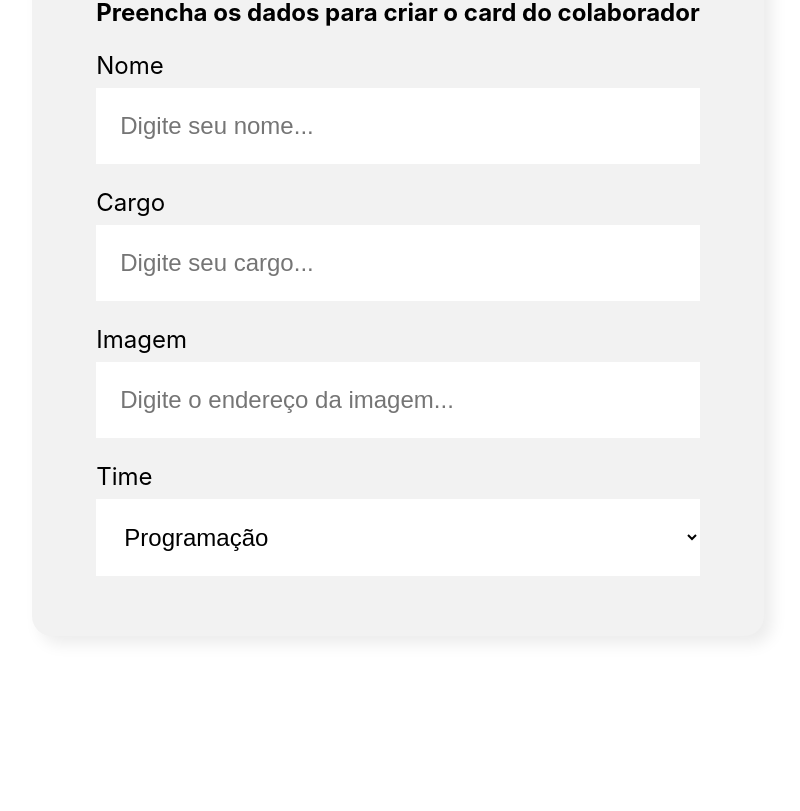
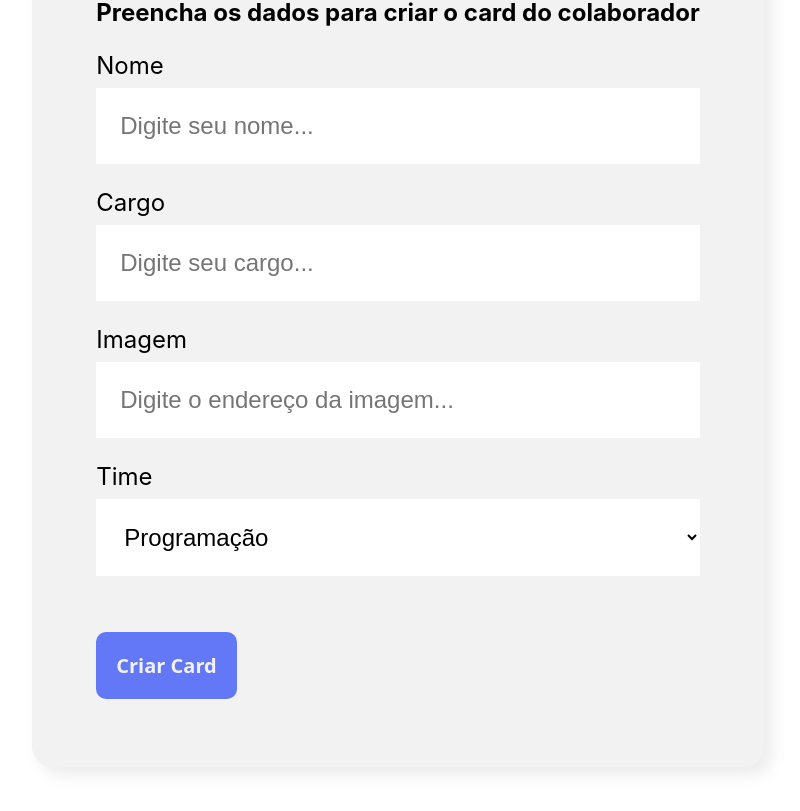
Before and after one commit to lucasnunes146/React, a React (Create React App) app in the folder organo/: page / in a window 1280 px wide. Shown: the part 636-1447 px from the top of the page, without its empty margins (242-1042 px from the left). Before the commit the page ends 1352 px from the top, so only its background shows below. Built offline with nearby package versions, Linux system fonts and the light colour scheme; the HTML template or start-up script is replaced by a standard one.

Commit message:
alteração na forma de preenchimento do input

```diff
--- a/organo/src/App.js
+++ b/organo/src/App.js
@@ -1,12 +1,20 @@
+import { useState } from 'react';
 import Banner from './componentes/Banner';
 import Formulario from './componentes/Formulario';
 
 
 function App() {
+
+  const [colaboradores, setColaboradores] = useState([])
+
+  const aoNovoColaboradorAdicionado = (colaborador) => {
+    console.log(colaborador)
+  }
+
   return (
     <div className="App">
       <Banner />
-      <Formulario />
+      <Formulario aoColaboradorCadastrado={aoNovoColaboradorAdicionado(colaboradores)}/>
     </div>
   );
 }
--- /dev/null
+++ b/organo/src/componentes/Botao/Botao.css
@@ -0,0 +1,15 @@
+.botao {
+    background-color: #6278F7;
+    border-radius: 10px;
+    font-weight: 700;
+    font-size: 18px;
+    padding: 32px;
+    border: none;
+    cursor: pointer;
+    color: #FFF;
+    margin: 32px 0;
+}
+
+.botao:hover {
+    color: #95FFD4;
+}
--- /dev/null
+++ b/organo/src/componentes/Botao/index.js
@@ -0,0 +1,15 @@
+import './Botao.css'
+
+
+
+const Botao = (props) => {
+    return (
+        <button className='botao'>
+            {props.texto}
+        </button>
+    )
+}
+
+
+
+export default Botao
--- a/organo/src/componentes/CampoTexto/index.js
+++ b/organo/src/componentes/CampoTexto/index.js
@@ -3,12 +3,17 @@
 // outra forma de declarar uma função
 
 const CampoTexto = (props) => {
+
+    const aoDigitado = (evento) => {
+        props.aoAlterado(evento.target.value)
+    }
+
     return (
         <div className="campo-texto">
             <label>
                 {props.label}
             </label>
-            <input placeholder={props.placeholder}/>
+            <input value={props.valor} onChange={aoDigitado} required={props.obrigatorio} placeholder={props.placeholder}/>
         </div>
     )
 }
--- a/organo/src/componentes/Formulario/index.js
+++ b/organo/src/componentes/Formulario/index.js
@@ -1,6 +1,8 @@
 import './Formulario.css'
 import CampoTexto from '../CampoTexto'
 import ListaSuspensa from '../ListaSuspensa'
+import Botao from '../Botao'
+import { useState } from 'react'
 
 const Formulario = () => {
 
@@ -14,14 +16,48 @@
         'Inovação e Gestão',
     ]
 
+    const [nome, setNome] = useState('')
+    const [cargo, setCargo] = useState('')
+    const [imagem, setImagem] = useState('')
+    const [time, setTime] = useState('')
+
+    const aoSalvar = (evento) => {
+        evento.preventDefault()
+        console.log('Form foi submetido =>', nome, cargo, imagem, time)
+    }
+
     return (
         <section className="formulario">
-            <form>
+            <form onSubmit={aoSalvar}>
                 <h2>Preencha os dados para criar o card do colaborador</h2>
-                <CampoTexto label="Nome" placeholder="Digite seu nome..."/>
-                <CampoTexto label="Cargo" placeholder="Digite seu cargo..."/>
-                <CampoTexto label="Imagem" placeholder="Digite o endereço da imagem..."/>
-                <ListaSuspensa label="Time" itens={times}/>
+                <CampoTexto
+                    obrigatorio={true}
+                    label="Nome"
+                    placeholder="Digite seu nome..."
+                    valor={nome}
+                    aoAlterado={valor => setNome(valor)}
+                />
+                <CampoTexto
+                    obrigatorio={true}
+                    label="Cargo"
+                    placeholder="Digite seu cargo..."
+                    valor={cargo}
+                    aoAlterado={valor => setCargo(valor)}
+                />
+                <CampoTexto
+                    label="Imagem"
+                    placeholder="Digite o endereço da imagem..."
+                    valor={imagem}
+                    aoAlterado={valor => setImagem(valor)}
+                />
+                <ListaSuspensa
+                    obrigatorio={true}
+                    label="Time"
+                    itens={times}
+                    valor={time}
+                    aoAlterado={valor => setTime(valor)}
+                />
+                <Botao texto="Criar Card"/>
             </form>
         </section>
     )
--- a/organo/src/componentes/ListaSuspensa/index.js
+++ b/organo/src/componentes/ListaSuspensa/index.js
@@ -4,7 +4,7 @@
     return (
         <div className='lista-suspensa'>
             <label>{props.label}</label>
-            <select>
+            <select onChange={evento => props.aoAlterado(evento.target.value)} required={props.required} value={props.value}>
                 {props.itens.map(item => {
                     return <option key={item}>{item}</option>
                 })}
```
